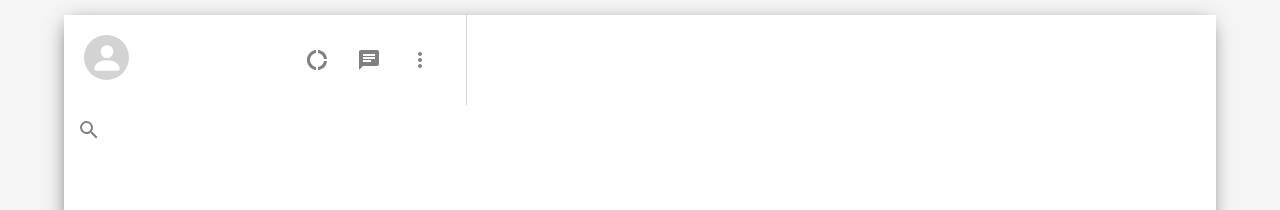
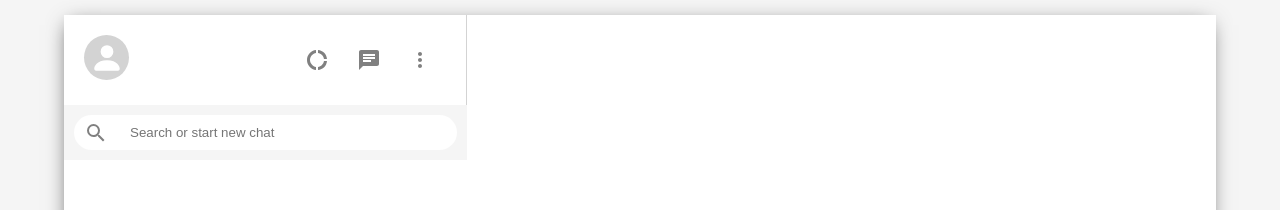
Before and after one commit to GordonArber/chat-app, a React (Create React App) app: page / in a window 1280 px wide. Shown: the top 210 px of the page. Built offline with nearby package versions, Linux system fonts and the light colour scheme.

Commit message:
sidebar search component
dummy complete

```diff
--- a/src/Sidebar.tsx
+++ b/src/Sidebar.tsx
@@ -20,7 +20,10 @@
         </div>
       </div>
       <div className="sidebar__search">
-        <IconButton Icon={MdSearch} />
+        <div className="sidebar__searchContainer">
+          <MdSearch />
+          <input placeholder="Search or start new chat" type="text" />
+        </div>
       </div>
       <div className="sidebar_chats"></div>
     </div>
--- a/src/sidebar.css
+++ b/src/sidebar.css
@@ -1,4 +1,6 @@
 .sidebar {
+  display: flex;
+  flex-direction: column;
   flex: 0.35;
 }
 
@@ -15,3 +17,35 @@
   justify-content: space-between;
   min-width: 10vh;
 }
+
+.sidebar__search {
+  display: flex;
+  align-items: center;
+  background-color: whitesmoke;
+  padding: 10px;
+}
+
+.sidebar__searchContainer {
+  display: flex;
+  align-items: center;
+  background-color: white;
+  width: 100%;
+  height: 35px;
+  border-radius: 20px;
+}
+
+.sidebar__searchContainer > input {
+  border: none;
+  margin-left: 10px;
+}
+
+.sidebar__searchContainer > input:focus {
+  outline-width: 0;
+}
+
+.sidebar__searchContainer > svg {
+  fill: gray;
+  height: 1.5em;
+  width: 1.5em;
+  padding: 10px;
+}
```
Also changed, not shown: 1 other file (tests, documents, lock files or other folders).
